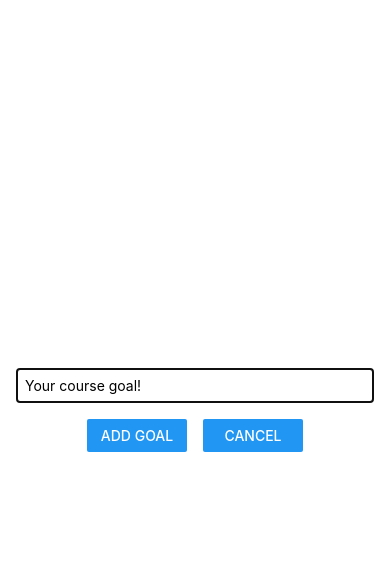
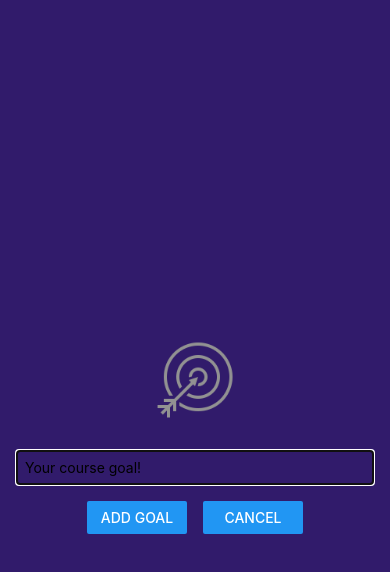
Before and after one commit to jcarroll1976/ReactNativeCourse, a React Native app: screen / in a window 390 px wide. Both pictures are taken after a click on the button "ADD NEW GOAL". Shown: the top 572 px of the page. Built offline with nearby package versions, Linux system fonts and the light colour scheme.

Commit message:
added image to goals modal

```diff
--- a/components/GoalInput.js
+++ b/components/GoalInput.js
@@ -1,5 +1,5 @@
 import { useState } from 'react';
-import { View, TextInput, Button, StyleSheet,Modal } from 'react-native';
+import { View, TextInput, Button, StyleSheet,Modal,Image } from 'react-native';
 
 function GoalInput(props) {
   const [enteredGoalText, setEnteredGoalText] = useState('');
@@ -16,6 +16,7 @@ function GoalInput(props) {
   return (
     <Modal visible={props.visible} animationType='slide'>
         <View style={styles.inputContainer}>
+            <Image style={styles.image} source={require('../assets/images/whitetarget.png')} />
             <TextInput
                 style={styles.textInput}
                 placeholder="Your course goal!"
@@ -43,10 +44,13 @@ const styles = StyleSheet.create({
     flexDirection: 'column',
     justifyContent: 'center',
     alignItems: 'center',
-    marginBottom: 24,
     padding: 16,
-    borderBottomWidth: 1,
-    borderBottomColor: '#cccccc',
+    backgroundColor: '#311b6b'
+  },
+  image: {
+    width: 100,
+    height: 100,
+    margin: 20
   },
   textInput: {
     borderWidth: 1,
```
Also changed, not shown: assets/images/target.png (added), assets/images/whitetarget.png (added).
